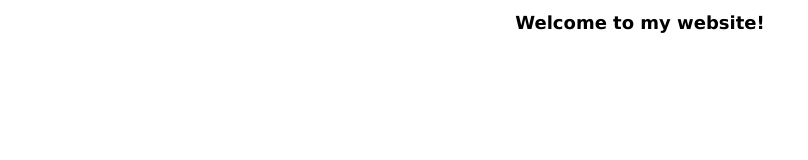
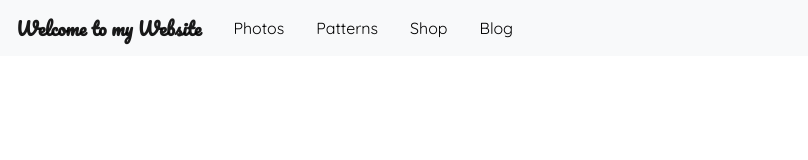
Before and after one commit to emily-rodriguez/emily-rodriguez.github.io, a plain HTML site: page index.html in a window 1280 px wide. Shown: the whole page, without its empty margins (0-808 px from the left). Drawn offline with nearby package versions, Linux system fonts and the light colour scheme.

Commit message:
added navigation bar

```diff
--- a/css/index.css
+++ b/css/index.css
@@ -1,7 +1,24 @@
-h1.title {
+a.title {
     text-align: center;
     color: black;
     font-weight: bold;
     font-size: large;
-    font-family: Verdana, sans-serif;
+    font-family: 'Pacifico', cursive;
 }
+
+
+a:link {
+    color:black;
+}
+
+a:visited {
+    color: black;
+}
+
+a:hover {
+    text-decoration: underline;
+}
+
+a:active {
+    color: black;
+}
--- a/index.html
+++ b/index.html
@@ -1,12 +1,39 @@
-<!DOCTYPE html>
+<!doctype html>
 <html lang="en">
 <head>
-    <meta charset="UTF-8">
+    <!-- Required meta tags -->
+    <meta charset="utf-8">
+    <meta name="viewport" content="width=device-width, initial-scale=1, shrink-to-fit=no">
     <title>Emily Rodriguez</title>
+    <link href="https://fonts.googleapis.com/css?family=Pacifico|Quicksand" rel="stylesheet">
+    <!-- Bootstrap CSS -->
+    <link rel="stylesheet" href="https://maxcdn.bootstrapcdn.com/bootstrap/4.0.0/css/bootstrap.min.css" integrity="sha384-Gn5384xqQ1aoWXA+058RXPxPg6fy4IWvTNh0E263XmFcJlSAwiGgFAW/dAiS6JXm" crossorigin="anonymous">
     <link rel="stylesheet" href="css/index.css">
+
 </head>
 <body>
-<h1 class="title">Welcome to my website!</h1>
+<nav class="navbar navbar-expand-lg navbar-light bg-light">
+    <a class="navbar-brand title" href="#">Welcome to my Website</a>
+    <ul class="nav justify-content-end">
+        <li class="nav-item">
+            <a style="font-family: 'Quicksand', sans-serif" class="nav-link" href="#">Photos</a>
+        </li>
+        <li class="nav-item">
+            <a style="font-family: 'Quicksand', sans-serif" class="nav-link" href="#">Patterns</a>
+        </li>
+        <li class="nav-item">
+            <a style="font-family: 'Quicksand', sans-serif" class="nav-link" href="#">Shop</a>
+        </li>
+        <li class="nav-item">
+            <a style="font-family: 'Quicksand', sans-serif" class="nav-link" href="#">Blog</a>
+        </li>
+    </ul>
+</nav>
 
+<!-- Optional JavaScript -->
+<!-- jQuery first, then Popper.js, then Bootstrap JS -->
+<script src="https://code.jquery.com/jquery-3.2.1.slim.min.js" integrity="sha384-KJ3o2DKtIkvYIK3UENzmM7KCkRr/rE9/Qpg6aAZGJwFDMVNA/GpGFF93hXpG5KkN" crossorigin="anonymous"></script>
+<script src="https://cdnjs.cloudflare.com/ajax/libs/popper.js/1.12.9/umd/popper.min.js" integrity="sha384-ApNbgh9B+Y1QKtv3Rn7W3mgPxhU9K/ScQsAP7hUibX39j7fakFPskvXusvfa0b4Q" crossorigin="anonymous"></script>
+<script src="https://maxcdn.bootstrapcdn.com/bootstrap/4.0.0/js/bootstrap.min.js" integrity="sha384-JZR6Spejh4U02d8jOt6vLEHfe/JQGiRRSQQxSfFWpi1MquVdAyjUar5+76PVCmYl" crossorigin="anonymous"></script>
 </body>
 </html>
```
